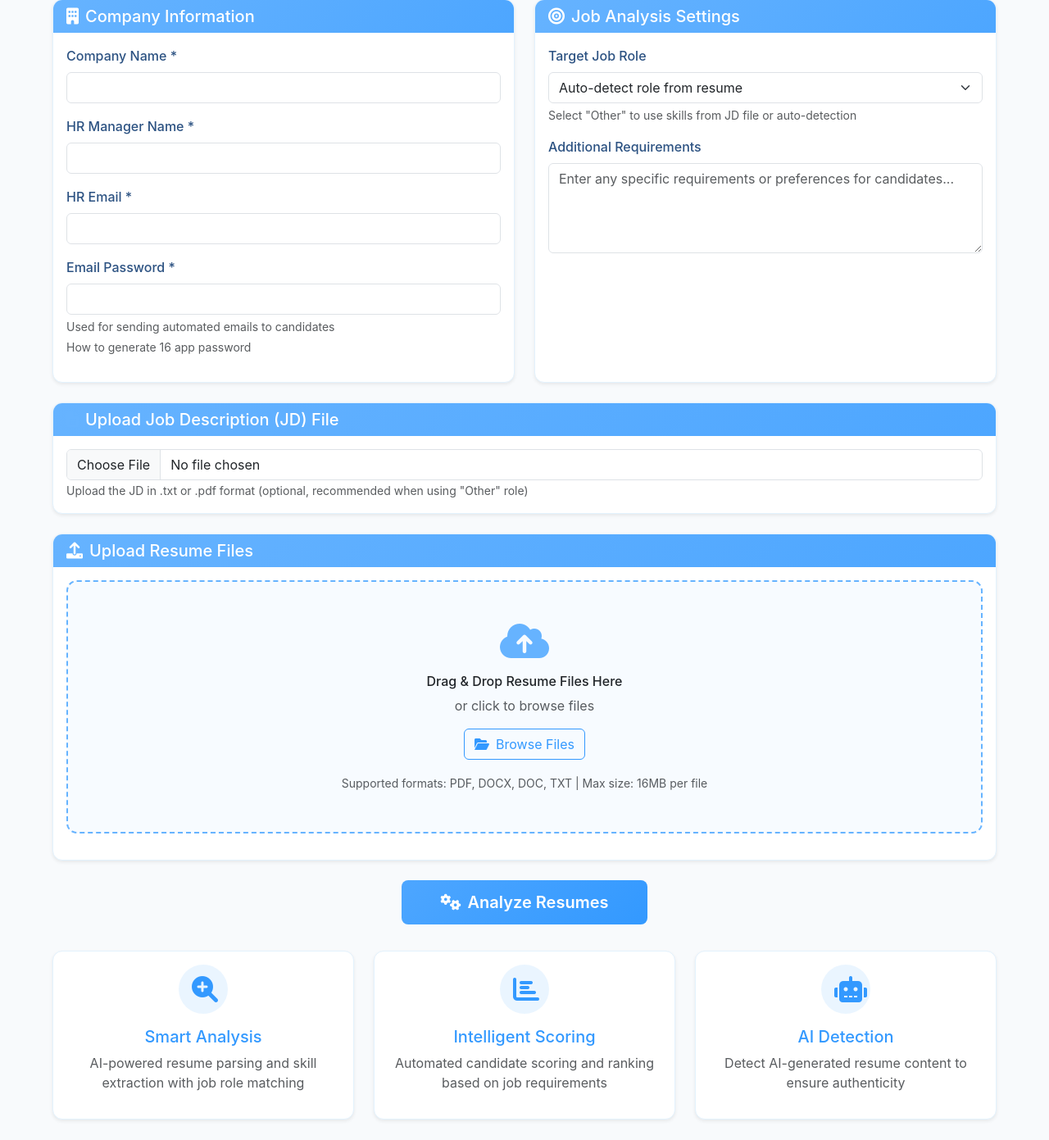
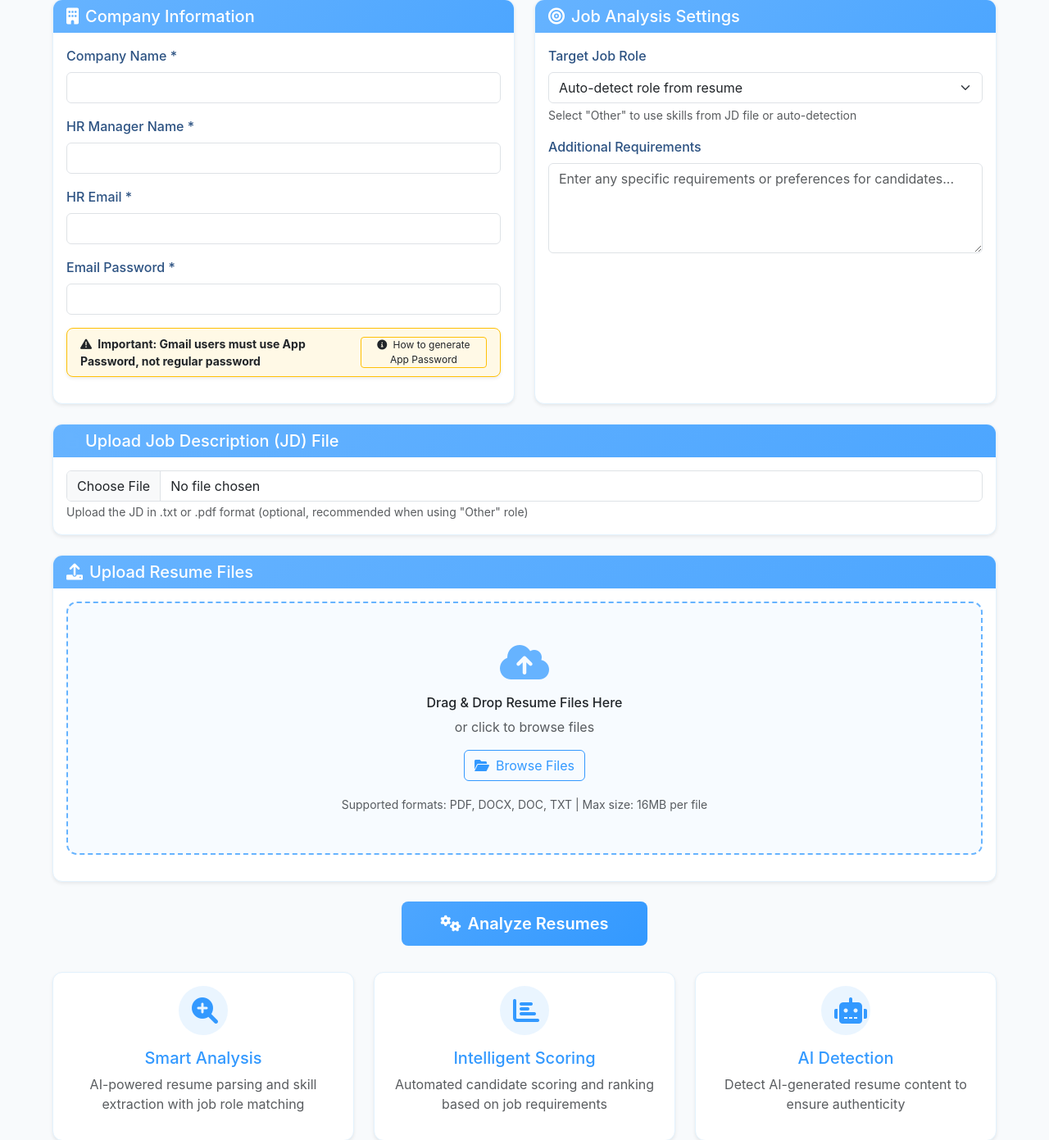
Before and after one commit to GuptaSigma/SMART-Resume-Analyzer, a Flask app: page / in a window 1280 px wide. Shown: the part 548-1939 px from the top of the page at 82% size. Run offline with Flask 3, Linux system fonts and the light colour scheme; some libraries are stand-ins or nearby versions.

Commit message:
Update Email Password section with Gmail App Password Guide in index.html

```diff
--- a/templates/index.html
+++ b/templates/index.html
@@ -431,8 +431,49 @@
                                 <div class="mb-3">
                                     <label for="email_password" class="form-label">Email Password *</label>
                                     <input type="password" class="form-control" id="email_password" name="email_password" required>
-                                    <div class="form-text text-muted small">Used for sending automated emails to candidates</div>
-                                    <div class="form-text text-muted small">How to generate 16 app password</div>
+
+                                    <div class="mt-3">
+                                        <div class="alert alert-warning py-2 px-3 border-warning d-flex align-items-center justify-content-between mb-2 shadow-sm" style="background-color: #fff9e6; border-radius: 8px;">
+                                            <span class="small fw-bold text-dark">
+                                                <i class="fas fa-exclamation-triangle me-1"></i> Important: Gmail users must use App Password, not regular password
+                                            </span>
+                                            <button type="button" class="btn btn-sm btn-outline-warning py-0 px-2 small text-dark border-warning" data-bs-toggle="collapse" data-bs-target="#appPasswordGuide" style="font-size: 0.75rem;">
+                                                <i class="fas fa-info-circle me-1"></i> How to generate App Password
+                                            </button>
+                                        </div>
+
+                                        <div class="collapse" id="appPasswordGuide">
+                                            <div class="card card-body border-warning small ps-4 pe-4 pt-3 pb-3 shadow-sm" style="background-color: #fffdf5; border-radius: 12px;">
+                                                <h6 class="fw-bold mb-3"><i class="fas fa-key me-2 text-warning"></i> Gmail App Password Setup Guide</h6>
+
+                                                <p class="fw-bold mb-2">Why App Password is required:</p>
+                                                <p class="text-muted mb-3">Gmail requires App Passwords for third-party applications to access your account securely. Your regular Gmail password will NOT work for SMTP authentication.</p>
+
+                                                <p class="fw-bold mb-2">Step-by-step instructions:</p>
+                                                <ol class="ps-3 mb-3 text-muted">
+                                                    <li class="mb-1">Go to your <a href="https://myaccount.google.com/security" target="_blank" class="text-primary text-decoration-none fw-bold">Google Account Security page <i class="fas fa-external-link-alt ms-1" style="font-size: 0.7rem;"></i></a></li>
+                                                    <li class="mb-1">Under "How you sign in to Google", select <strong>2-Step Verification</strong>
+                                                        <ul class="ps-3 mt-1"><li>If not enabled, you must enable it first</li></ul>
+                                                    </li>
+                                                    <li class="mb-1">Scroll down and select <strong>App passwords</strong></li>
+                                                    <li class="mb-1">You might be asked to sign in again</li>
+                                                    <li class="mb-1">Under "Select app", choose <strong>Mail</strong></li>
+                                                    <li class="mb-1">Under "Select device", choose <strong>Other (Custom name)</strong></li>
+                                                    <li class="mb-1">Enter a name like "Resume Analyzer" and click <strong>Generate</strong></li>
+                                                    <li class="mb-1">Google will display a 16-digit App Password (e.g., <span class="text-danger opacity-75">xxxx xxxx xxxx xxxx</span>)</li>
+                                                    <li class="mb-1 text-dark"><strong>Copy this password</strong> and paste it in the Email Password field above (you can paste with or without spaces)</li>
+                                                </ol>
+
+                                                <div class="alert alert-info py-2 px-3 mb-3 border-info d-flex align-items-src" style="background-color: #e6f7ff; border-radius: 8px;">
+                                                    <span class="small"><i class="fas fa-lightbulb me-2 text-primary"></i> <strong>Tip:</strong> You can't view the App Password again after closing the window, but you can always generate a new one if needed.</span>
+                                                </div>
+
+                                                <a href="https://support.google.com/accounts/answer/185833" target="_blank" class="btn btn-primary btn-sm w-auto d-inline-flex align-items-center">
+                                                    <i class="fas fa-file-alt me-2"></i> Official Google Help Article
+                                                </a>
+                                            </div>
+                                        </div>
+                                    </div>
                                 </div>
                             </div>
                         </div>
```
